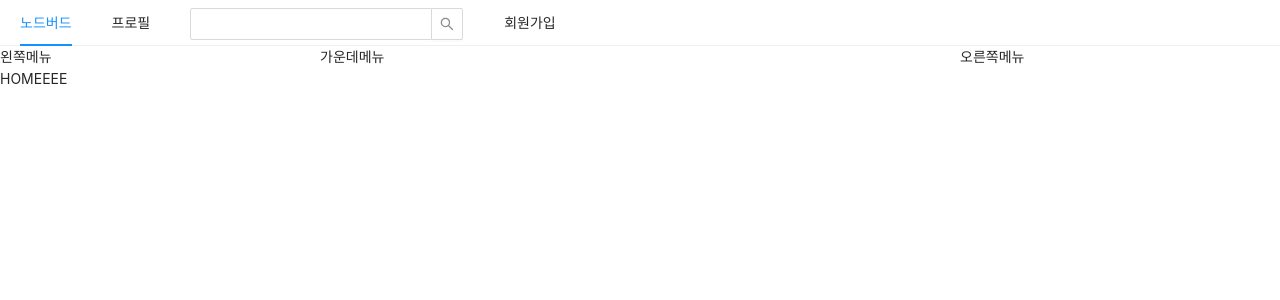
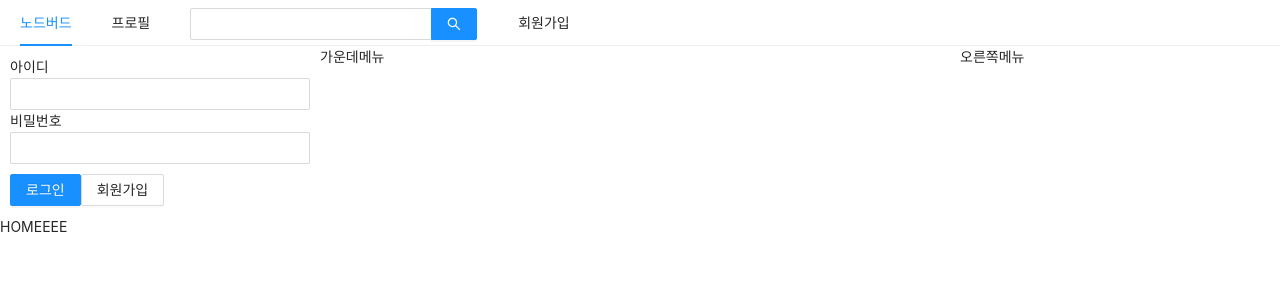
Before and after one commit to yooooonk/react-nodebirds, a Next.js app in the folder front/: page / in a window 1280 px wide. Shown: the top 300 px of the page. Built offline with nearby package versions, Linux system fonts and the light colour scheme.

Commit message:
로그인 폼 만들기, 더미데이터로 로그인/로그아웃

```diff
--- a/front/compoenets/AppLayout.js
+++ b/front/compoenets/AppLayout.js
@@ -1,19 +1,28 @@
 import Proptypes from 'prop-types';
 import Link from 'next/link';
+import {useState} from 'react'
 import { Menu,Input,Row,Col } from 'antd';
+import UserProfile from '../compoenets/UserProfile'
+import LoginForm from '../compoenets/LoginForm'
+import styled from 'styled-components';
+
+const SearchInput = styled(Input.Search)`
+    vertical-align:middle
+`
 
 const AppLayout = ({children})=>{
+    const [isLoggedIn,setIsLoggedIn] = useState(false)
     return(
         <div>
             <Menu mode="horizontal">
                 <Menu.Item><Link href="/"><a>노드버드</a></Link> </Menu.Item>
                 <Menu.Item><Link href="/profile"><a>프로필</a></Link> </Menu.Item>
-                <Menu.Item><Input.Search  style={{verticalAlign:'middle'}}></Input.Search></Menu.Item>
+                <Menu.Item><SearchInput enterButton /></Menu.Item>
                 <Menu.Item><Link href="/signup"><a>회원가입</a></Link> </Menu.Item>
             </Menu>
             <Row>
                 <Col xs={24} md={6} >
-                    왼쪽메뉴
+                    {isLoggedIn ? <UserProfile setIsLoggedIn={setIsLoggedIn}/> : <LoginForm setIsLoggedIn={setIsLoggedIn}/>}
                 </Col>
                 <Col xs={24} md={12} >
                     가운데메뉴
--- /dev/null
+++ b/front/compoenets/LoginForm.js
@@ -0,0 +1,63 @@
+import {Button, Form, Input} from 'antd';
+import Link from 'next/link';
+import { useState, useCallback, useMemo } from 'react';
+
+
+const LoginForm = ({setIsLoggedIn}) => {
+    const [id, setId] = useState('')
+    const [password, setPassword] = useState('')
+
+    /*css*/
+    const style = useMemo(()=>({
+        marginTop:10
+    }),[])
+
+    const formStytle = useMemo(()=>({
+        padding:'10px'
+    }),[])
+
+    /*event*/
+    const onChangeId = useCallback((e)=>{
+        setId(e.target.value)
+    },[])
+
+    const onChangePassword = useCallback((e)=>{
+        setPassword(e.target.value)
+    },[])
+
+    const onSubmitForm = useCallback(()=>{
+        console.log(id,password)
+        setIsLoggedIn(true)
+    },[id,password])
+
+
+    return (
+        <Form onFinish={onSubmitForm} style={formStytle}>
+            <div>
+                <label htmlFor="user-id">아이디</label>
+                <br/>
+                <Input name="user-id"
+                       value={id}
+                       onChange={onChangeId}
+                       required
+                />
+            </div>
+            <div>
+                <label htmlFor="user-password">비밀번호</label>
+                <br/>
+                <Input name="userpassword"
+                       value={password}
+                       onChange={onChangePassword}
+                       required
+                />
+            </div>
+            <div style={style}>
+                <Button type="primary" htmlType="submit" loading={false}>로그인</Button>
+                <Link href="/signup"><a><Button>회원가입</Button> </a></Link>
+            </div>
+
+        </Form>
+    );
+}
+
+export default LoginForm;
--- /dev/null
+++ b/front/compoenets/UserProfile.js
@@ -0,0 +1,27 @@
+import {Button, Card} from 'antd';
+import Avatar from 'antd/lib/avatar/avatar';
+import { useCallback } from 'react';
+
+const UserProfile = ({setIsLoggedIn})=>{
+    const onLogout = useCallback(()=>{
+        setIsLoggedIn(false)
+    },[])
+    return (
+        <Card
+            actions={[
+                <div key="twit">짹짹<br/>0</div>,
+                <div key="followings">팔로잉<br/>0</div>,
+                <div key="followers">팔로워<br/>0</div>
+
+            ]}
+        >
+            <Card.Meta
+                avatar={<Avatar>ZC</Avatar>}
+                title="hey"
+            />
+            <Button onClick={onLogout}>로그아웃</Button>
+        </Card>
+    )
+}
+
+export default UserProfile;
```
Also changed, not shown: 1 other file (tests, documents, lock files or other folders).
